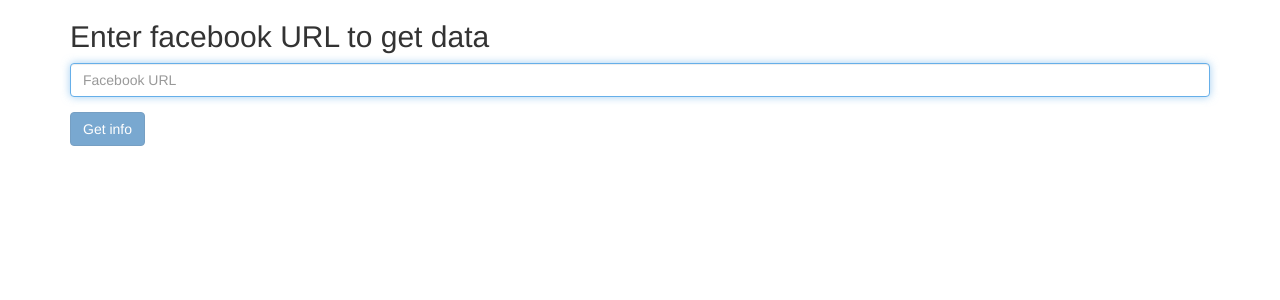
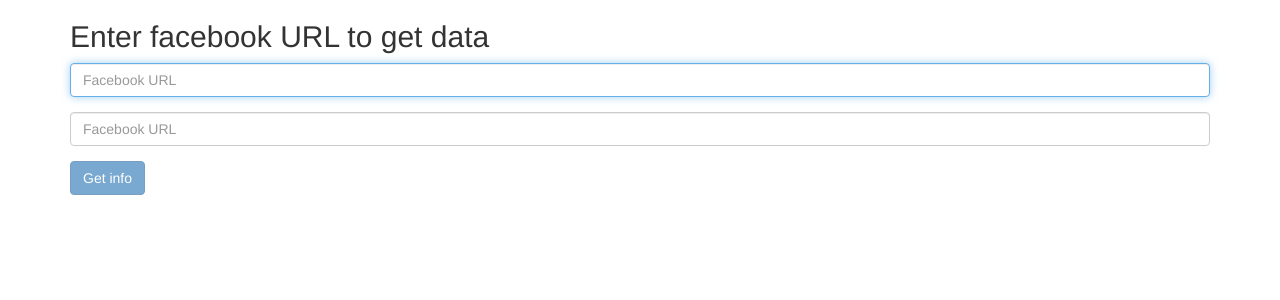
Before and after one commit to marchon/facebook-get-csv, a PHP site: page / in a window 1280 px wide. Shown: the top 300 px of the page. Run offline with PHP 8.4, Linux system fonts and the light colour scheme; some libraries are stand-ins or nearby versions.

Commit message:
Multiple fields

```diff
--- a/index.php
+++ b/index.php
@@ -20,10 +20,13 @@
     <div class="container">
         <form class="form-main" id="facebook-form" data-toggle="validator" method="POST">
             <h2 class="form-main-heading">Enter facebook URL to get data</h2>
-            <div class="form-group">
-                <input class="form-control" type="text" id="facebook-url" placeholder="Facebook URL" data-error="Please insert correct URL" pattern="^(https?:\/\/)?([\da-z\.-]+)\.([a-z\.]{2,6})(\/[\d\w.?=]+)?$" required autofocus />
-                <span class="help-block with-errors"></span>
-            </div>
+
+            <?php for ($i=1; $i<=2; $i++) { ?>
+                <div class="form-group">
+                    <input class="form-control" type="text" id="facebook-url-<?= $i ?>" placeholder="Facebook URL" data-error="Please insert correct URL" pattern="^(https?:\/\/)?([\da-z\.-]+)\.([a-z\.]{2,6})(\/[\d\w.?=]+)?$" required <?= ($i == 1) ? 'autofocus' : '' ?>/>
+                    <span class="help-block with-errors"></span>
+                </div>
+            <?php } ?>
             <button type="submit" class="btn btn-primary">Get info</button>
         </form>
         <br/>
```
